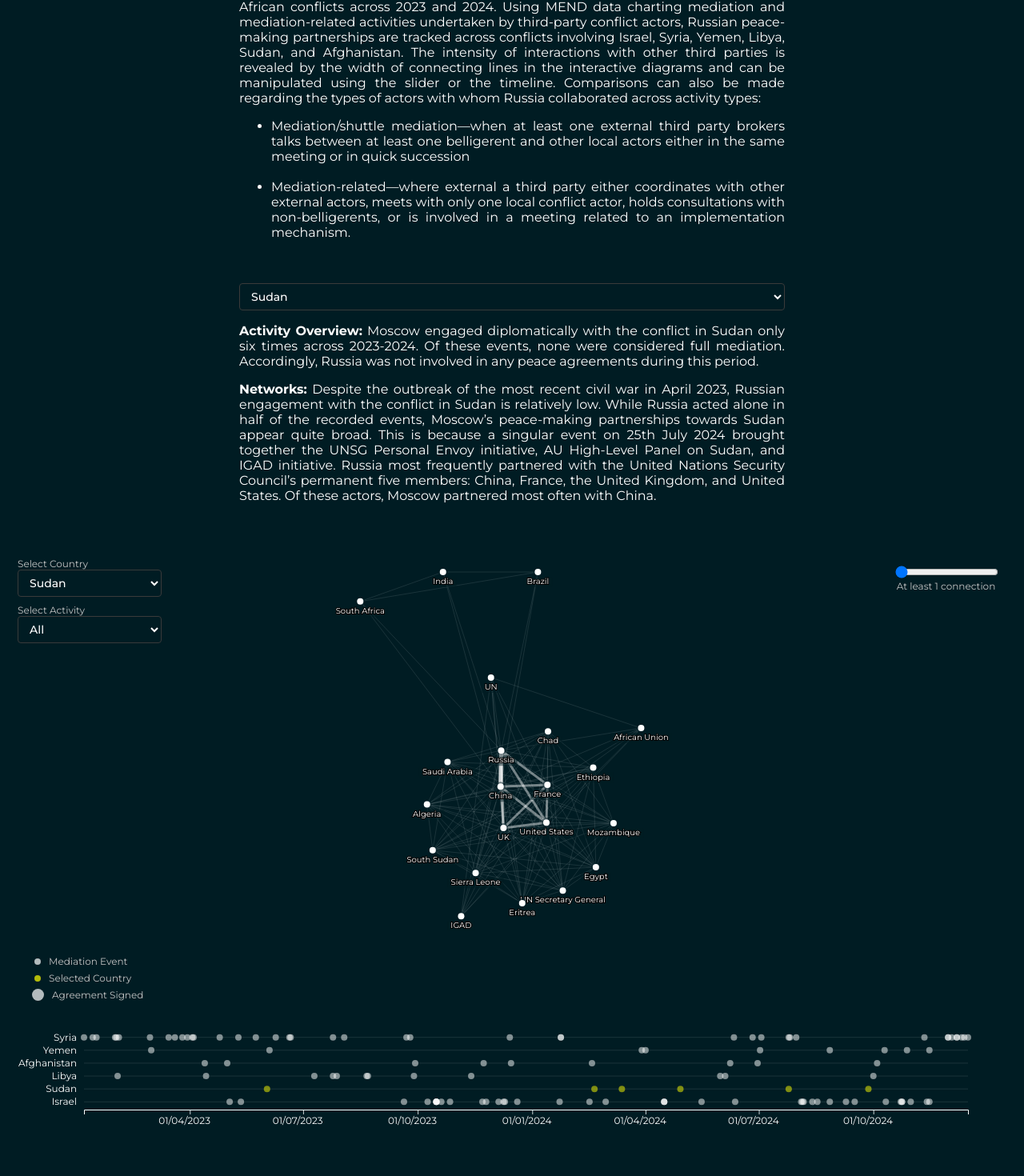
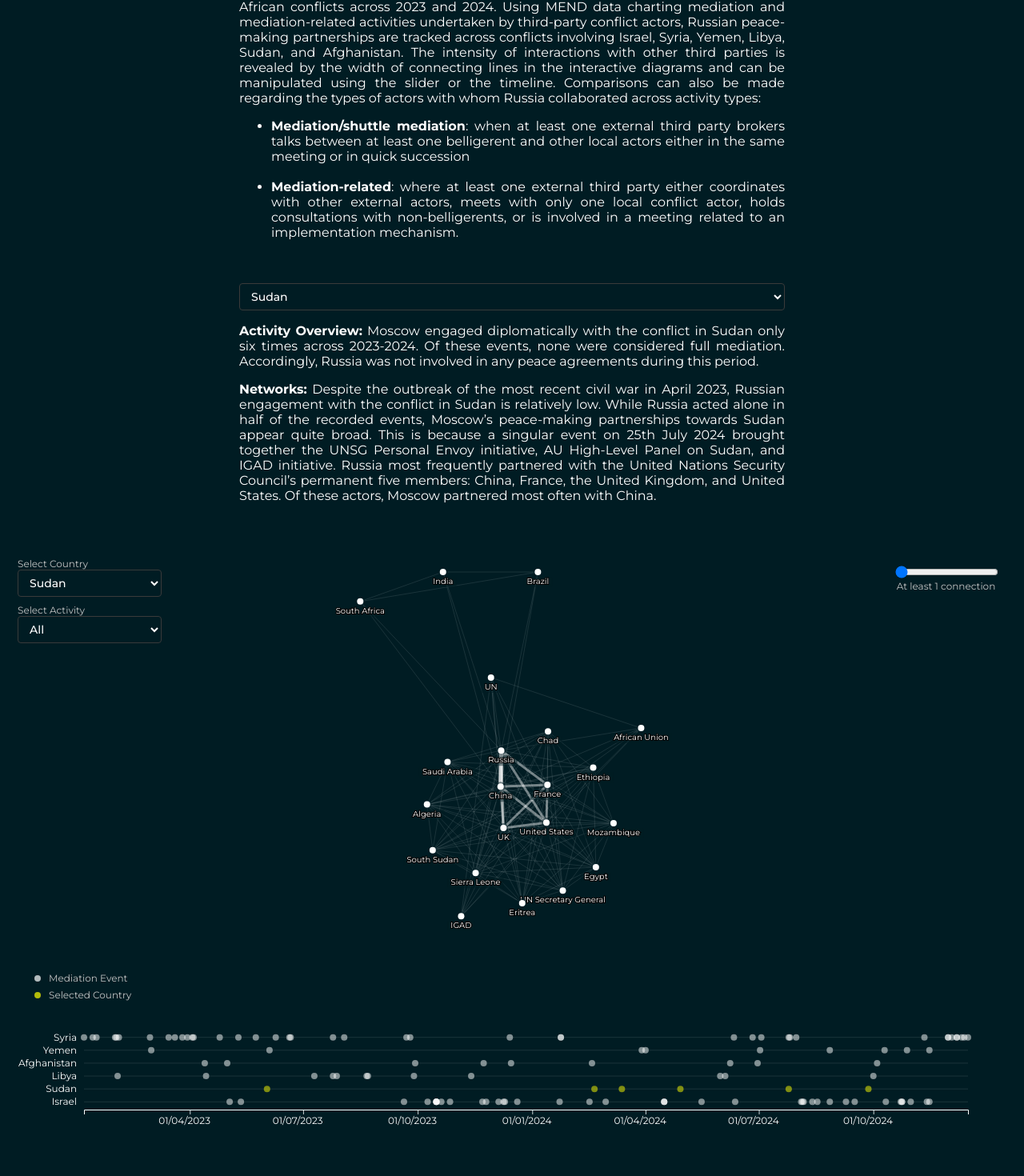
Before and after one commit to tvancisin/kasia, a Svelte app: page / in a window 1280 px wide. Shown: the part 468-1938 px from the top of the page at 80% size. Built offline with nearby package versions, Linux system fonts and the light colour scheme.

Commit message:
text fixes

```diff
--- a/src/App.svelte
+++ b/src/App.svelte
@@ -364,18 +364,19 @@
       regarding the types of actors with whom Russia collaborated across
       activity types:
     </p>
+
     <ul>
       <li>
-        Mediation/shuttle mediation—when at least one external third party
-        brokers talks between at least one belligerent and other local actors
-        either in the same meeting or in quick succession
+        <strong>Mediation/shuttle mediation</strong>: when at least one external
+        third party brokers talks between at least one belligerent and other
+        local actors either in the same meeting or in quick succession
       </li>
       <br />
       <li>
-        Mediation-related—where external a third party either coordinates with
-        other external actors, meets with only one local conflict actor, holds
-        consultations with non-belligerents, or is involved in a meeting related
-        to an implementation mechanism.
+        <strong>Mediation-related</strong>: where at least one external third
+        party either coordinates with other external actors, meets with only one
+        local conflict actor, holds consultations with non-belligerents, or is
+        involved in a meeting related to an implementation mechanism.
       </li>
     </ul>
 
@@ -590,6 +591,18 @@
       />
     {/if}
   </div>
+
+  <div class="blog_text" style="text-align: left;">
+    <h2 style="font-size: 16px;">Data Sources</h2>
+
+    <p style="font-size: 14px;">
+      Peter, Mateja; Badanjak, Sanja; D'Amico, Elisa; Houghton, Kasia, 2025,
+      "Mediation Event and Negotiators Database (MEND)", <a
+        href="https://dataverse.harvard.edu/citation?persistentId=doi:10.7910/DVN/PYRHS6"
+        target="_blank">doi.org/10.7910/DVN/PYRHS6</a
+      >, Harvard Dataverse, V2.
+    </p>
+  </div>
 </main>
 
 <!-- <div class="visualization">
@@ -605,7 +618,7 @@
     padding: 20px;
     max-width: 100%;
     box-sizing: border-box;
-    color: rgb(246, 246, 234);
+    color: rgb(255, 255, 255);
     font-family: "Montserrat";
   }
 
--- a/src/lib/Timeline.svelte
+++ b/src/lib/Timeline.svelte
@@ -181,13 +181,6 @@
             ></span>
             Selected Country
         </div>
-        <div class="legend-item">
-            <span
-                class="legend-circle"
-                style="background-color: white; width: 15px; height: 15px"
-            ></span>
-            Agreement Signed
-        </div>
     </div>
     <svg {height} {width} bind:this={svg}>
         <!-- brushed boundary lines + labels -->
--- a/src/utils.js
+++ b/src/utils.js
@@ -93,7 +93,7 @@ export const contentByCountry = {
     ag: {
         name: "Afghanistan",
         activity: "Moscow engaged diplomatically with the conflict in Afghanistan only nine times across 2023-2024. Of these nine events, only one was an instance of shuttle mediation, during which Russia met with the National Resistance Front. Russia was not involved in any peace agreements during this period.",
-        networks: "Interestingly, despite the relatively few recorded events in which Russia played a peace-making role, its involvement in peace-making and peacebuilding in Afghanistan is far reaching. This is not only due to its leadership of the Moscow Format, one of the main dialogue platforms for peace in Afghanistan, but also because of the number of partners within its peace-making network towards this conflict. With just under 30 partners, Russia cooperated with partners across Eastern, Southern, Southeastern and Central Asia, the Middle East, Europe, the United States, and various international governmental organisations such as the European Union, United Nations, Organisation of Islamic Cooperation, and the Shanghai Cooperation Organization. Moscow most often collaborated with China, Pakistan and Iran, with these actors featuring in partnerships with Russia between six and seven times over the two years.  Also of note is that despite far-reaching partnerships, Russian mediation in Afghanistan was conducted without partners."
+        networks: "Interestingly, despite the relatively few recorded events in which Russia played a peace-making role, its involvement in peace-making and peacebuilding in Afghanistan is far reaching. This is not only due to its leadership of the Moscow Format, one of the main dialogue platforms for peace in Afghanistan, but also because of the number of partners within its peace-making network towards this conflict. With just under 30 partners, Russia cooperated with partners across Eastern, Southern, Southeastern and Central Asia, the Middle East, Europe, the United States, and various international governmental organisations such as the European Union, United Nations, Organisation of Islamic Cooperation, and the Shanghai Cooperation Organization. Moscow most often collaborated with China, Pakistan and Iran, with these actors featuring in partnerships with Russia between six and seven times over the two years.  Also of note is that despite its far-reaching partnerships during mediation-related activities, Russian mediation in Afghanistan was conducted without partners."
     },
     is: {
         name: "Israel",
@@ -108,7 +108,7 @@ export const contentByCountry = {
     sy: {
         name: "Syria",
         activity: "MEND recorded 41 instances of Russian mediation and mediation-related activities towards Syria between January 2023 and December 2024. Of these events, 14 were considered mediation events, while the remaining 27 were mediation-related activities. Russia was not involved in any peace agreements during this period.",
-        networks: "Over Syria, Russia collaborated predominantly with regional actors, with the exception of the United States, United Kingdom, and the UN Secretary General’s Special Envoy to Syria. It is unsurprising that Russia cooperated most intensively with the Turkey and Iran (Islamic Republic of), the other members of the Astana Trio that headed an alternative peace process to that led by the UN. Across this period, Russia interacted with Turkey 15 times and Iran 16 times. Russia collaborated with regional states and the UNSG’s Special Envoy to Syria during mediation events and most intensively cooperated with Iran. Russia collaborated with Iran nine times, with cooperation with Turkey (Russia’s second most significant conflict resolution partner in Syria) only three times."
+        networks: "Over Syria, Russia collaborated predominantly with regional actors, with the exception of the United States, United Kingdom, and the UN Secretary General’s Special Envoy to Syria. It is unsurprising that Russia cooperated most intensively with Turkey and Iran (Islamic Republic of), the other members of the Astana Trio that headed an alternative peace process to that led by the UN. Across this period, Russia interacted with Turkey 15 times and Iran 16 times. Russia collaborated with regional states and the UNSG’s Special Envoy to Syria during mediation events and most intensively cooperated with Iran. Russia collaborated with Iran nine times and cooperated with Turkey (Russia’s second most significant conflict resolution partner in Syria) only three times."
     },
 };
 
@@ -116,7 +116,7 @@ export const contentByCountry = {
 export const contentByPeriod = {
     am2023: {
         name: "April-May 2023",
-        text: "Global activity increased towards the conflict in Sudan in response to the outbreak of the most recent major civil war between the Sudanese Armed Forces and the Rapid Support Forces. Interestingly, Russia did not contribute to any of these recorded mediation or mediation-related events in these months."
+        text: "Global activity increased towards the conflict in Sudan in response to the outbreak of the most recent major civil war between the Sudanese Armed Forces and the Rapid Support Forces. Interestingly, Russia did not contribute to any recorded mediation or mediation-related events towards to the conflict in Sudan in these months."
     },
     on2023: {
         name: "October-November 2023",
@@ -132,7 +132,7 @@ export const contentByPeriod = {
     },
     ag2024: {
         name: "August 2024",
-        text: "Increased activity in August was directed towards conflicts in which Israel is a main protagonist. The sharp incline in global and Russian mediation and mediation-related events coincided with Israel’s large-scale offensive on the West Bank, described as “Operation Summer Camps”. In the context of the ongoing war on Gaza and aggression towards regional states, this exacerbated regional tensions. This activity spike from August until the end of the year, also coincided with the declaration of famine in Sudan and deadly floods; fighting intensified and humanitarian access was blocked in many regions. "
+        text: "Increased activity in August was directed towards conflicts in which Israel is a main belligerent. The sharp incline in global and Russian mediation and mediation-related events coincided with Israel’s large-scale offensive on the West Bank, described as “Operation Summer Camps”. In the context of the ongoing war on Gaza and aggression towards regional states, this exacerbated regional tensions. This activity spike from August until the end of the year, also coincided with the declaration of famine in Sudan and deadly floods; fighting intensified and humanitarian access was blocked in many regions. "
     },
     od2024: {
         name: "October-December 2024",
```
